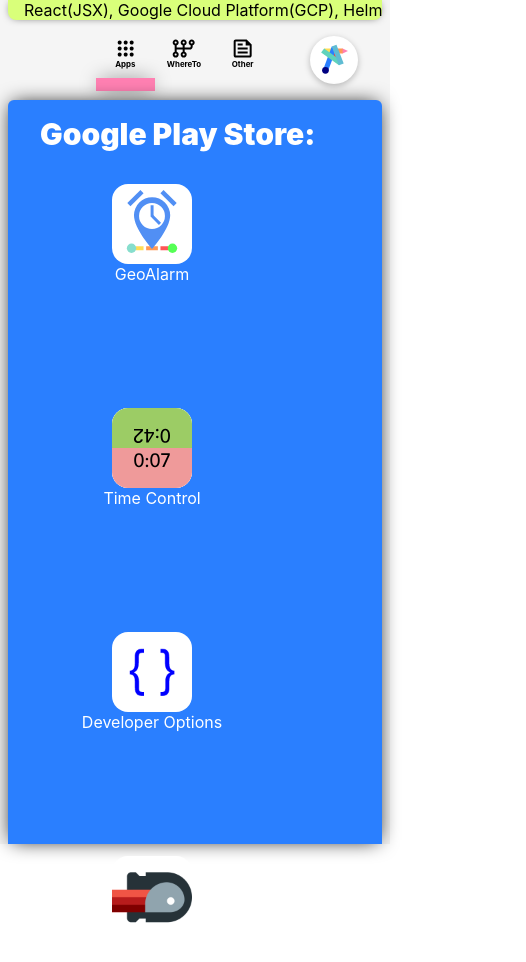
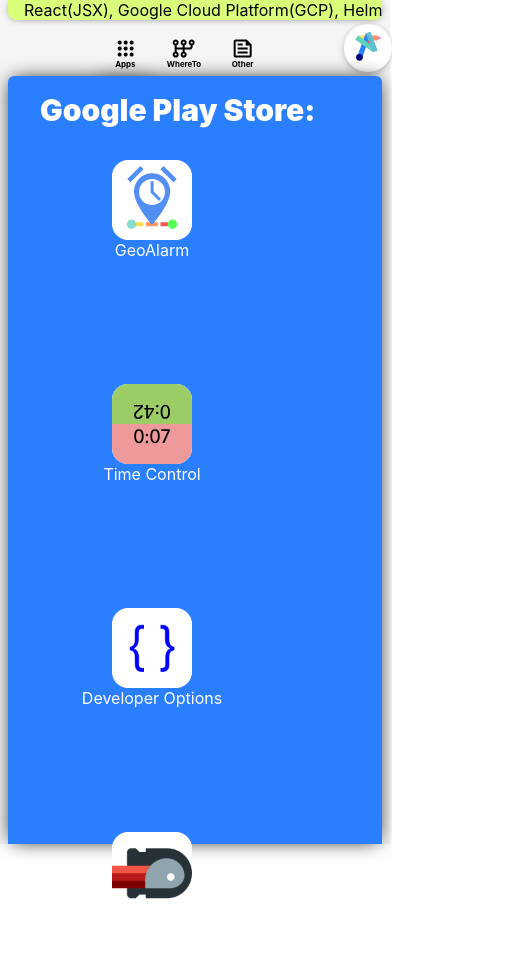
Before and after one commit to YoloSwagBot/AppStr-website, a React (Create React App) app: page / in a window 390 px wide. Shown: the top 962 px of the page, 526 px wide, since content can reach past the window. Built offline with nearby package versions, Linux system fonts and the light colour scheme.

Commit message:
pre mobile drag/scroll commit

```diff
--- a/public/index.html
+++ b/public/index.html
@@ -8,10 +8,26 @@
 
     <title>AppStr</title>
 
+    <style>
+      html {
+        overflow: hidden;
+      }
+      ::-webkit-scrollbar {
+        width: 0px;
+        background: transparent;
+      }
+      .brand-button:hover {
+        box-shadow: 0 2px 6px rgba(0, 0, 0, 0.5);
+      }
+      .brand-button:active {
+        box-shadow: 0 4px 10px rgba(0, 0, 0, .75);
+        transform: scale(0.75);
+      }
+    </style>
+
   </head>
   <body>
     <div id="root">
-      <img src="error_horse.png" alt="Centered Image" id="centered-image">
     </div>
   </body>
 </html>
--- a/src/App.css
+++ /dev/null
@@ -1,98 +0,0 @@
-:root {
-  --ticker-height: 20px;
-  --toolbar-height: 80px;
-  --content-area-height: calc(100vh - var(--ticker-height) - var(--toolbar-height));
-
-  --color-ticker-bg: hsl(77, 100%, 74%);
-  --color-super-bg: #faff7a;
-  --color-content-bg: lightsalmon;
-
-}
-/* ========================================================================= */
-html {
-  height: 100%;
-  overflow: hidden;
-}
-.main-container {
-  height: 100vh;
-  width: 100vw;
-}
-.super-background {
-  height: 100vh;
-  width: 100vw;
-  z-index: 0;
-}
-/* =========================================================================
-                        Ticker
-========================================================================= */
-.tools-ticker {
-  position: absolute;
-  top: 0;
-  height: var(--ticker-height);
-  z-index: 5;
-  background-color: #d9ff7a;
-  box-shadow: 0 0px 10px -4px black;
-  border-bottom-left-radius: 8px;
-  border-bottom-right-radius: 8px;
-}
-.tools-ticker-text {
-  margin-left: 16px;
-  white-space: nowrap;
-  text-overflow: clip;
-  overflow: scroll;
-}
-::-webkit-scrollbar {
-  width: 0px;
-  background: transparent; /* make scrollbar transparent */
-}
-/* =========================================================================
-                        Toolbar Area
-========================================================================= */
-.brand-area {
-  position: absolute;
-  top: var(--ticker-height);
-  right: 0px;
-  height: var(--toolbar-height);
-  margin-left: auto; /* Push to the right side */
-  display: flex;
-  align-items: center;
-  background-color: transparent;
-}
-.brand-label {
-  margin-right: 16px;
-}
-.brand-button {
-  margin-right: 32px;
-  width: 48px; /* Set desired width */
-  height: 48px; /* Set desired height */
-  border: #FFFFFF10;
-  background: white;
-  border-radius: 100%;
-  cursor: pointer;       /* Indicate clickability */
-  box-shadow: 0 2px 6px rgba(0, 0, 0, 0.25);
-}
-.brand-button:hover {
-  box-shadow: 0 2px 6px rgba(0, 0, 0, 0.5);
-}
-.brand-button:active {
-  box-shadow: 0 4px 10px rgba(0, 0, 0, .75); /* More distinct shadow on press */
-  transform: scale(0.75); /* Slightly shrinks the icon on click */
-}
-
-/* =========================================================================
-                        Content Area
-========================================================================= */
-.content-area {
-  position: absolute;
-  bottom: 0px;
-  height: var(--content-area-height);
-  box-shadow: 0 0px 20px -4px black;
-  z-index: 5;
-}
-/* ========================================================================= */
-/* ============================== Other ==================================== */
-/* ========================================================================= */
-.tab-indicator{
-  box-shadow: 0 0px 20px -4px black;
-  z-index: 4;
-}
--- a/src/App.js
+++ b/src/App.js
@@ -1,6 +1,7 @@
-import './App.css';
+
 
 import React, { useState, useEffect, useRef } from 'react';
+import { useDrag } from 'react-use-gesture';
 
 import logo from './images/ic_appstr_brand_logo.svg';
 import icApps from './images/ic_apps.svg';
@@ -24,7 +25,7 @@ import appFTP from './images/apps/ic_app_ftp.png';
 // fc3c3c : red
 
 
-function Worksite() {
+function Webpage() {
   const [screenWidth, setWidth] = useState(window.innerWidth);
   const [screenHeight, setHeight] = useState(window.innerHeight);
 
@@ -77,7 +78,10 @@ function Worksite() {
   const tabColors = ['#2a7fff', '#5fd3bc', 'lightsalmon'];
 
   return (
-      <div className="main-container">
+      <div className="main-container" style={{
+        height: `${100}vh`,
+        width: `${100}vw`
+      }}>
         <SuperBackground
           contentAreaTransY={contentAreaTransY}
           contentAreaMaxTransY={contentAreaMaxTransY} />
@@ -100,7 +104,7 @@ function Worksite() {
 
           selectedPos={selectedPos}
           onSelectPos={setSelectedPos} />
-        <BrandArea/>
+        <BrandArea screenRatio={screenRatio}/>
         <ContentArea
 
           contentAreaTransY={contentAreaTransY}
@@ -125,15 +129,22 @@ function SuperBackground(
   }
 ) {
   return (
-    <div className="super-background" style={{ backgroundColor: 'whitesmoke' }}>
+    <div className="super-background" style={{
+      height: `${100}vh`,
+      width: `${100}vw`,
+      zIndex: `${0}`,
+      backgroundColor: 'whitesmoke',
+      justifyContent: `center`,
+      alignItems: `center`,
+      display: `flex`
+    }}>
       <img id="error-horse" src={error_horse}
         style={{
+          position: `absolute`,
+          scale: `50%`,
+
           opacity: `${contentAreaTransY / contentAreaMaxTransY}`,
-          transform: `translate(-50%, -50%)`,
-          position: `absolute`,
-          top: `40%`,
-          left: `40%`,
-          scale: `50%`
+          bottom: `64px`,
         }}/>
     </div>
   );
@@ -150,14 +161,36 @@ function ToolsTicker(
   // console.log("toolsTickerTransY: " + toolsTickerTransY);
 
   const toolsUsedText = "React(JSX), Google Cloud Platform(GCP), Helm, Kubernetes, Docker, Nginx, GraphQL(coming soon), PostgreSQL(coming soon), Kotlin/Compose/etc on Android, and more...";
+
+  const scrollbarStyle = {
+    '&::-webkit-scrollbar': {
+      width: '0px',
+      background: 'transparent',
+    },
+  };
+
   return (
     <div className="tools-ticker"
       style={{
+        position: `absolute`,
+        top: `${0}px`,
+        height: `${20}px`,
+        zIndex: `5`,
+        backgroundColor: `#d9ff7a`,
+        boxShadow: `${0} ${0}px ${10}px ${-4}px black`,
+        borderBottomLeftRadius: `${8}px`,
+        borderBottomRightRadius: `${8}px`,
+
         transform: `translateY(${toolsTickerTransY}px)`,
         left: `${contentAreaMinSideMargin}px`,
         right: `${contentAreaMinSideMargin}px`
       }}>
-        <div className="tools-ticker-text">
+        <div className="tools-ticker-text" style={{
+          marginLeft: `${16}px`,
+          whiteSpace: `nowrap`,
+          textOverflow: `clip`,
+          overflow: `scroll`,
+        }}>
             {toolsUsedText}
         </div>
     </div>
@@ -327,13 +360,36 @@ function ToolbarIndicator(
 
 function BrandArea(
   {
+    screenRatio,
+
     contentAreaTransY,
     contentAreaMaxTransY,
   }
 ) {
+  const brandAreaTopMargin = 10 + ((20-10)*screenRatio);
+  const buttonRightMargin = 4 + ((32-4)*screenRatio);
   return (
-    <div className="brand-area">
-      <button className="brand-button">
+    <div className="brand-area" style={{
+
+      position: `absolute`,
+      top: `${brandAreaTopMargin}px`,
+      right: `${0}px`,
+      height: `${80}px`,
+      marginLeft: `auto`,
+      display: `flex`,
+      alignItems: `center`,
+      backgroundColor: `transparent`
+    }}>
+      <button className="brand-button" style={{
+        marginRight: `${buttonRightMargin}px`,
+        width: `${48}px`,
+        height: `${48}px`,
+        border: `#FFFFFF10`,
+        background: `white`,
+        borderRadius: `100%`,
+        cursor: `pointer`,
+        boxShadow: `${0} ${2}px ${6}px rgba(0, 0, 0, 0.25)`
+      }}>
         <img className="brand-icon" src={logo}  alt="Logo" width="32" height="32"  viewBox="0 0 100 100"/>
 
       </button>
@@ -362,6 +418,12 @@ function ContentArea(
   return (
     <div className="content-area" style={
       {
+        position: `absolute`,
+        bottom: `${0}px`,
+        height: `${contentAreaHeight}px`,
+        boxShadow: `${0} ${0}px ${20}px ${-4}px black`,
+        zIndex: `5`,
+
         transform: `translateY(${contentAreaTransY}px)`,
         borderTopLeftRadius: `${contentAreaCorners}px`,
         borderTopRightRadius: `${contentAreaCorners}px`,
@@ -400,7 +462,7 @@ function Apps(
   const marginLeftRight = 32;
   const numRowItems = Math.floor((appsAreaWidth - (marginLeftRight*2)) / (itemSize*1.20));
 
-  console.log("numItems: " + numRowItems + " -- appsWidth: " + appsAreaWidth + " -- mLR*2: " + (marginLeftRight*2) + " -- itemSize: " + (itemSize*1.1));
+  // console.log("numItems: " + numRowItems + " -- appsWidth: " + appsAreaWidth + " -- mLR*2: " + (marginLeftRight*2) + " -- itemSize: " + (itemSize*1.1));
 
   return (
     <div style={{
@@ -527,5 +589,4 @@ function Other(
   );
 }
 
-
-export default Worksite;
+export default Webpage;
```
Also changed, not shown: package.json (+1 -6 lines), 1 other file (tests, documents, lock files or other folders).
